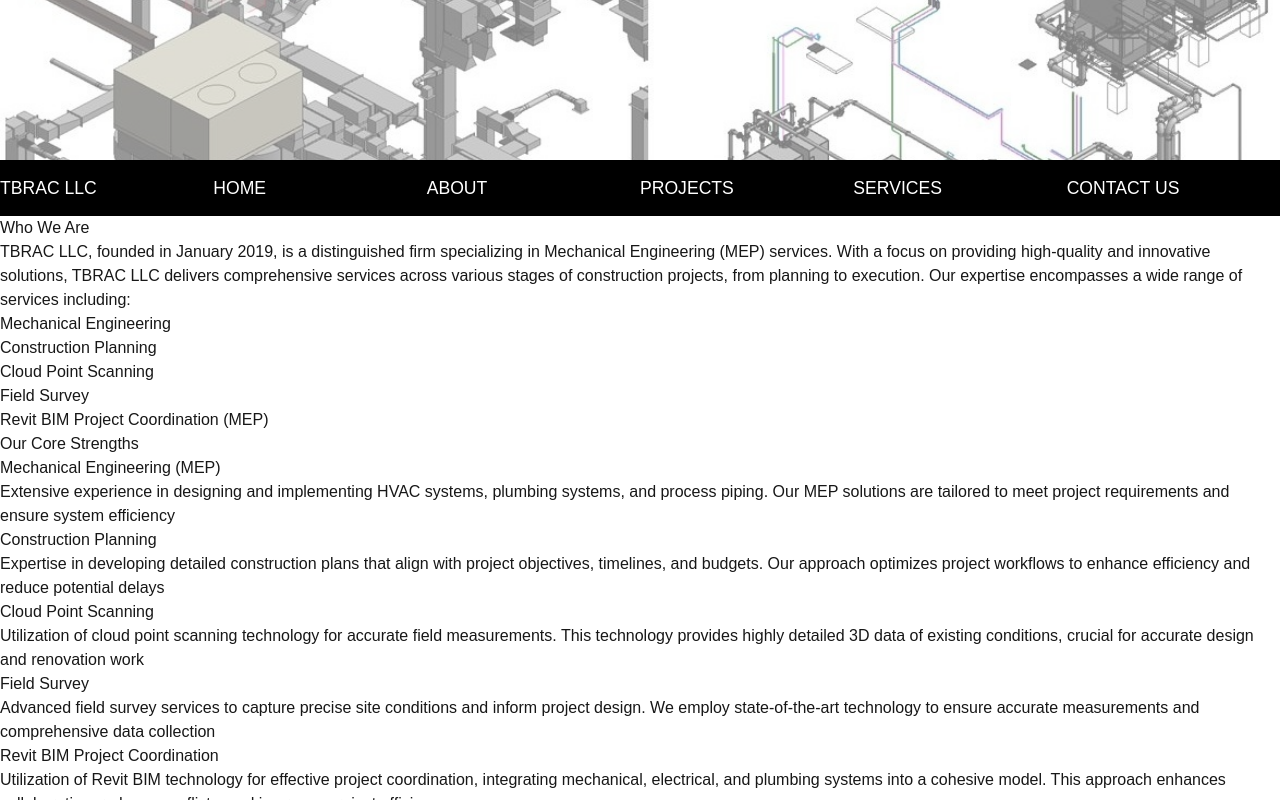
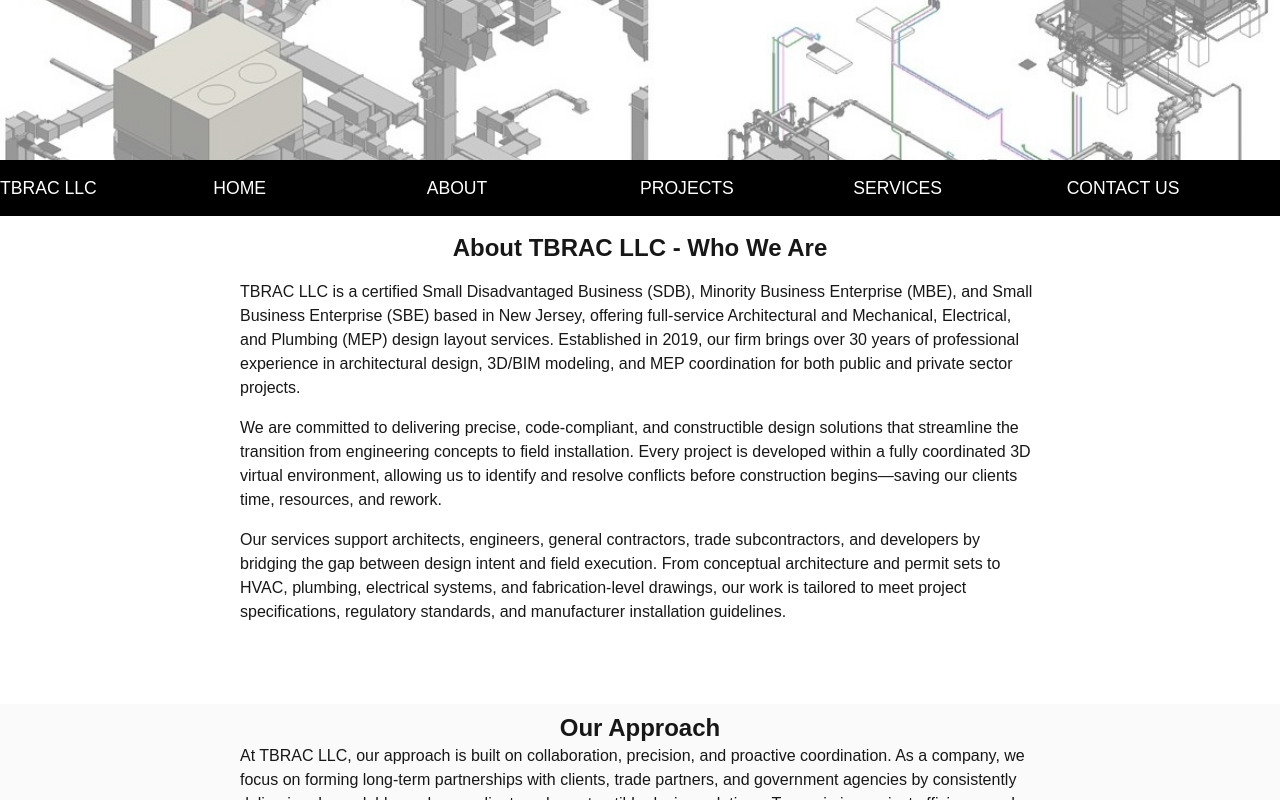
Before and after one commit to mdaniels-1/TBRACLLC, a Next.js app: page / in a window 1280 px wide. Both pictures are taken after a click on the link "ABOUT". Shown: the top 800 px of the page. Built offline with nearby package versions, Linux system fonts and the light colour scheme.

Commit message:
about draft animations

```diff
--- a/src/components/About/About.tsx
+++ b/src/components/About/About.tsx
@@ -1,76 +1,93 @@
+import TeamMember from '@/components/TeamMember';
 import './About.css';
+import { motion } from 'framer-motion';
 
 
-const About = () => {
-  return (
-    <div className='about'>
-
-      <div>
-        {/* <h2>What Makes Us Unique</h2> */}
-        <div className='bio_content'>
-          <div className='overview'>
-            <h3>Who We Are</h3>
-            <p className='about_us_paragraph'>TBRAC LLC, founded in January 2019, is a distinguished firm specializing in Mechanical Engineering (MEP) services. With a focus on providing high-quality and innovative solutions, TBRAC LLC delivers comprehensive services across various stages of construction projects, from planning to execution. Our expertise encompasses a wide range of services including:</p>
-            <ul>
-              <li>Mechanical Engineering</li>
-              <li>Construction Planning</li>
-              <li>Cloud Point Scanning</li>
-              <li>Field Survey</li>
-              <li>Revit BIM Project Coordination (MEP)</li>
-            </ul>
-          </div>
-
-          <div className='strengths'>
-            <h3>Our Core Strengths</h3>
-            <div className='strengths_display'>
-              <div>
-                <h4>Mechanical Engineering (MEP)</h4>
-                <p>Extensive experience in designing and implementing HVAC systems, plumbing systems, and process piping. Our MEP solutions are tailored to meet project requirements and ensure system efficiency</p>
-              </div>
-              <div>
-                <h4>Construction Planning</h4>
-                <p>Expertise in developing detailed construction plans that align with project objectives, timelines, and budgets. Our approach optimizes project workflows to enhance efficiency and reduce potential delays</p>
-              </div>
-              <div>
-                <h4>Cloud Point Scanning</h4>
-                <p>Utilization of cloud point scanning technology for accurate field measurements. This technology provides highly detailed 3D data of existing conditions, crucial for accurate design and renovation work</p>
-              </div>
-              <div>
-                <h4>Field Survey</h4>
-                <p>Advanced field survey services to capture precise site conditions and inform project design. We employ state-of-the-art technology to ensure accurate measurements and comprehensive data collection</p>
-              </div>
-              <div>
-                <h4>Revit BIM Project Coordination</h4>
-                <p>Utilization of Revit BIM technology for effective project coordination, integrating mechanical, electrical, and plumbing systems into a cohesive model. This approach enhances collaboration, reduces conflicts, and improves project efficiency</p>
-              </div>
-              <div>
-                <h4> BIM Coordinate Management</h4>
-                <p> Expert management of BIM coordination to ensure seamless integration of all building systems. Our process facilitates collaboration among different disciplines and optimizes overall project design</p>
-              </div>
-            </div>
-          </div>
-
-          <div className='experience'>
-            <h3>Experience and Expertise</h3>
-            <p>With over 30 years of professional experience in architecture and mechanical MEP design/layout, and more than 20 years of expertise in 3D/BIM modeling using the latest 3D CAD software, TBRAC LLC brings a wealth of knowledge to every project. Our work is developed entirely within a 3D virtual environment to ensure accuracy and adherence to state and local code compliance, project specifications, and manufacturer&apos;s equipment installation guidelines.</p>
-          </div>
-
-          <div className='commitment'>
-            <h3>Commitment to Excellence</h3>
-            <p>TBRAC LLC is dedicated to maintaining the highest standards of professionalism and integrity. Our team’s expertise, combined with our innovative approach and commitment to client satisfaction, positions us as a trusted partner in the construction industry.</p>
-          </div>
-        </div>
+export default function About() {
+  const members = [
+    {
+      name: 'Brandon (Chief Architect, RA)',
+      description: 'Licensed Registered Architect responsible for architectural design, code compliance, and integrated layout planning.',
+      img: '/images/alice.jpg'
+    },
+    {
+      name: 'Bob (Chief Mechanical Engineer, PE)',
+      description: 'Licensed Professional Engineer leading mechanical system engineering, quality control, and technical oversight.',
+      img: '/images/bob.jpg'
+    },
+    {
+      name: 'Cara (Senior MEP Design Engineer)',
+      description: 'Oversees the integrated layout and coordination of mechanical, electrical, and plumbing systems within the 3D model environment.',
+      img: '/images/cara.jpg'
+    },
+    {
+      name: 'Dan (Senior Engineer Designer - HVAC Systems)',
+      description: 'Designs ductwork systems, coordinates airflow design, and integrates mechanical equipment per specifications.',
+      img: '/images/dan.jpg'
+    },
+    {
+      name: 'Ella (Senior Engineer Designer - Hydronic Pipe Systems)',
+      description: 'Specializes in chilled and hot water system layouts, riser diagrams, and equipment tie-ins.',
+      img: '/images/ella.jpg'
+    },
+    {
+      name: 'Finn (Senior Engineer Designer - Electrical Systems)',
+      description: 'Develops lighting, power, and low-voltage system layouts, ensures panel load distribution, and coordinates all conduit routing with other trades.',
+      img: '/images/finn.jpg'
+    },
+  ]
 
 
-      </div>
+  const fadeInUp: any = {
+    hidden: { opacity: 0, y: 20 },
+    visible: {
+      opacity: 1,
+      y: 0,
+      transition: { duration: 0.6, ease: 'easeOut' },
+    }
+  };
+
+  return (
+    <div className='m-4 flex-col flex items-center space-y-20'>
+
+      <motion.section
+        className='flex-col space-y-4 w-200'
+        initial="hidden"
+        whileInView="visible"
+        viewport={{ once: true, amount: 0.3 }}
+        variants={fadeInUp}
+      >
+        <h3 className='text-2xl font-bold text-center'>About TBRAC LLC - Who We Are</h3>
+        <p className='text-md'>TBRAC LLC is a certified Small Disadvantaged Business (SDB), Minority Business Enterprise (MBE), and Small Business Enterprise (SBE) based in New Jersey, offering full-service Architectural and Mechanical, Electrical, and Plumbing (MEP) design layout services. Established in 2019, our firm brings over 30 years of professional experience in architectural design, 3D/BIM modeling, and MEP coordination for both public and private sector projects.</p>
+        <p className='text-md'>We are committed to delivering precise, code-compliant, and constructible design solutions that streamline the transition from engineering concepts to field installation. Every project is developed within a fully coordinated 3D virtual environment, allowing us to identify and resolve conflicts before construction begins—saving our clients time, resources, and rework.</p>
+        <p className='text-md'>Our services support architects, engineers, general contractors, trade subcontractors, and developers by bridging the gap between design intent and field execution. From conceptual architecture and permit sets to HVAC, plumbing, electrical systems, and fabrication-level drawings, our work is tailored to meet project specifications, regulatory standards, and manufacturer installation guidelines.</p>
+      </motion.section>
+
+      <motion.section
+        className='flex-col flex items-center space-y-4 bg-zinc-50 w-screen p-2'
+        initial="hidden"
+        whileInView="visible"
+        viewport={{ once: true, amount: 0.3 }}
+        variants={fadeInUp}
+      >
+        <div className='w-200'>
+          <h3 className='text-2xl font-bold text-center'>Our Approach</h3>
+          <p>At TBRAC LLC, our approach is built on collaboration, precision, and proactive coordination. As a company, we focus on forming long-term partnerships with clients, trade partners, and government agencies by consistently delivering dependable, code-compliant, and constructible design solutions. To maximize project efficiency and reduce approval delays, TBRAC LLC has developed a proprietary in-house workflow that integrates Architectural and Engineering (A&E) services with trade-specific Fabrication Shop Drawings. This innovative approach allows us to streamline coordination, eliminate redundancy, and deliver a single-source approval package—greatly improving turnaround time, reducing RFIs, and aligning design documentation with construction execution. Whether we're supporting federal infrastructure upgrades, high-rise developments, educational facilities, or historical restorations, TBRAC LLC remains committed to excellence, innovation, and delivering results that exceed expectations.</p>
+        </div>
+      </motion.section>
 
 
 
-
-
+      <section className='flex-col space-y-4 w-200'>
+        <h3 className='text-2xl font-bold text-center'>Meet Our Team</h3>
+        <p>TBRAC LLC is led by a multidisciplinary team of licensed and experienced professionals, ensuring accurate coordination across all building systems:</p>
+        <div className="space-y-16">
+          {members.map((m, i) => (
+            <TeamMember key={m.name} name={m.name} description={m.description} img={m.img} reverse={i % 2 === 1} />
+          ))}
+        </div>
+      </section>
 
     </div>
-  )
+  );
 }
-
-export default About;
--- /dev/null
+++ b/src/components/TeamMember.tsx
@@ -0,0 +1,51 @@
+// components/TeamMember.tsx
+import { motion, useAnimation } from 'framer-motion'
+import { useEffect } from 'react'
+import { useInView } from 'react-intersection-observer'
+
+interface TeamMemberProps {
+  name: string
+  img: string
+  description: string
+  reverse?: boolean
+}
+
+export default function TeamMember({
+  name,
+  description,
+  img,
+  reverse = false,
+}: TeamMemberProps) {
+  const controls = useAnimation()
+  const [ref, inView] = useInView({ threshold: 0.2 })
+
+  useEffect(() => {
+    if (inView) {
+      controls.start({ opacity: 1, x: 0 })
+    } else {
+      controls.start({ opacity: 0, x: reverse ? 50 : -50 })
+    }
+  }, [inView, controls, reverse])
+
+  return (
+    <motion.div
+      ref={ref}
+      animate={controls}
+      initial={{ opacity: 0, x: reverse ? 50 : -50 }}
+      transition={{ duration: 0.6, ease: 'easeOut' }}
+      className={`team-member flex ${
+        reverse ? 'flex-row-reverse' : 'flex-row'
+      } items-center max-w-5xl mx-auto px-6 py-4`}
+    >
+      <img
+        src={img}
+        alt={name}
+        className="w-32 h-32 rounded-full object-cover shadow-md"
+      />
+      <div className="mx-6">
+        <h3 className="text-xl font-semibold">{name}</h3>
+        <p className="text-gray-600">{description}</p>
+      </div>
+    </motion.div>
+  )
+}
```
Also changed, not shown: package.json (+7 -5 lines), 1 other file (tests, documents, lock files or other folders).
